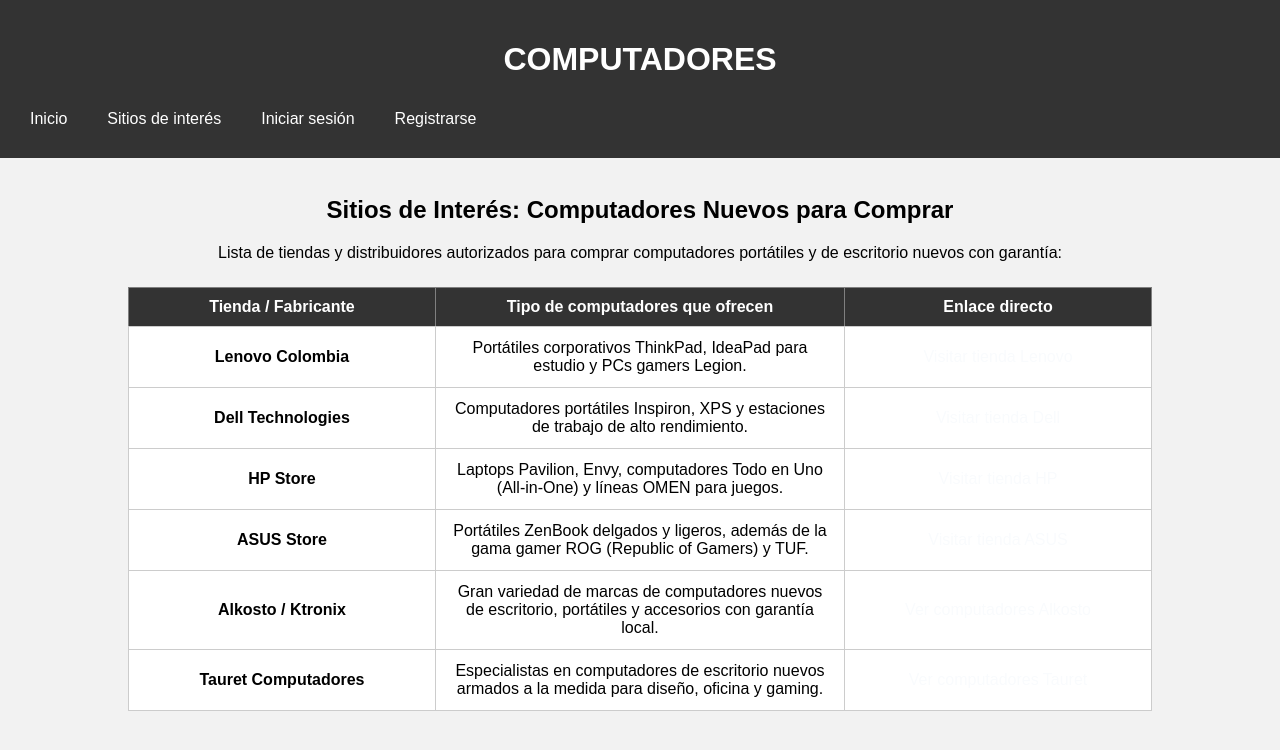
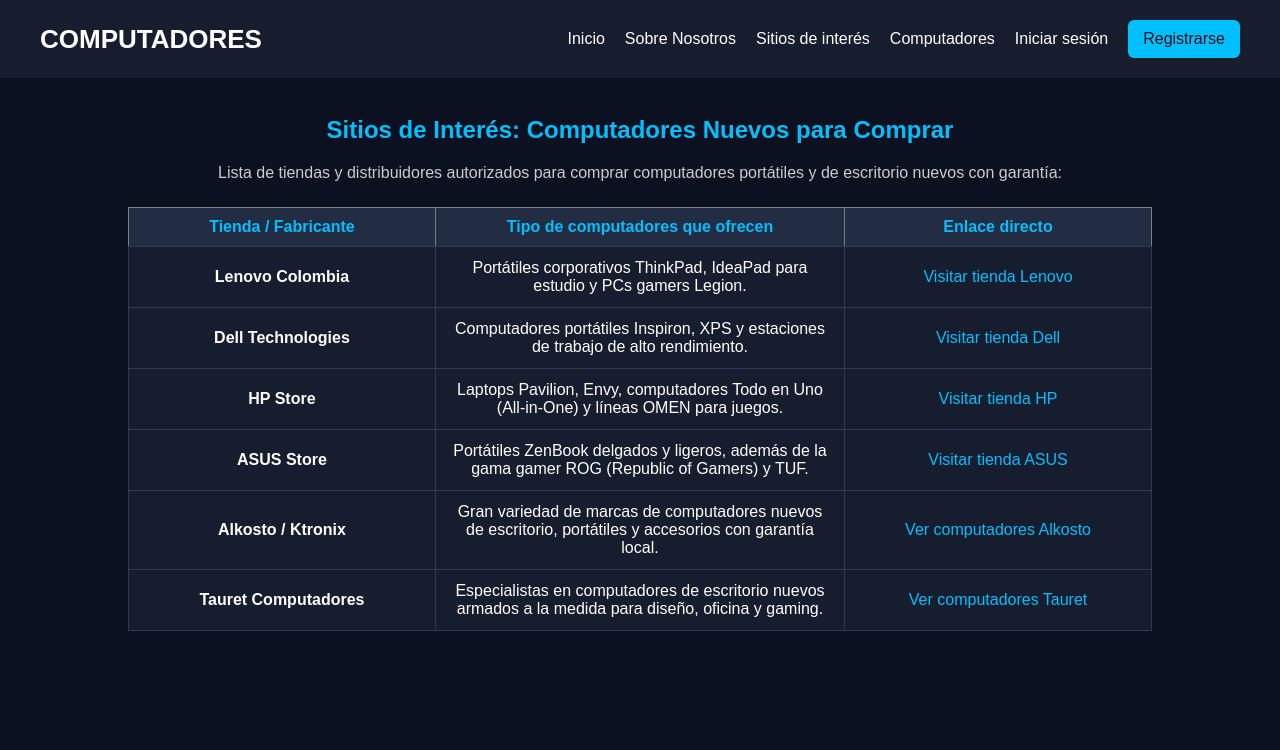
Before and after one commit to CRAZY66cc/LandingPageCSS, a plain HTML site: page sitios.html in a window 1280 px wide. Drawn offline with Linux system fonts and the light colour scheme.

Commit message:
Corrección de navegación y estilos finales de páginas

```diff
--- a/sitios.html
+++ b/sitios.html
@@ -17,9 +17,11 @@
 
         <nav>
             <a href="index.html">Inicio</a>
+            <a href="index.html">Sobre Nosotros</a>
             <a href="sitios.html">Sitios de interés</a>
+            <a href="computadores.html">Computadores</a>
             <a href="iniciosesion.html">Iniciar sesión</a>
-            <a href="registro.html">Registrarse</a>
+            <a class="registro" href="registro.html">Registrarse</a>
         </nav>
     </header>
 
--- a/sstyles.css
+++ b/sstyles.css
@@ -1,28 +1,38 @@
 body {
-    background-color: #f2f2f2;
-    font-family: Arial;
+    background-color: #0B1120;
+    color: white;
+    font-family: Arial, sans-serif;
     margin: 0;
 }
 
+header {
+    background-color: #161D2E;
+    padding: 20px 40px;
+    display: flex;
+    justify-content: space-between;
+    align-items: center;
+}
 
-header {
-    background-color: #333;
-    color: white;
-    padding: 20px;
-    text-align: center;
+header h1 {
+    margin: 0;
+    font-size: 26px;
 }
 
 nav {
     display: flex;
     align-items: center;
     gap: 20px;
-    flex-wrap: wrap;
 }
 
 nav a {
     color: white;
     text-decoration: none;
-    margin: 10px;
+    white-space: nowrap;
+    transition: 0.3s;
+}
+
+nav a:hover {
+    color: #00BFFF;
 }
 
 nav a.registro {
@@ -30,53 +40,52 @@ nav a.registro {
     color: #0B1120;
     padding: 10px 15px;
     border-radius: 6px;
-    transition: 0.3s;
 }
 
 nav a.registro:hover {
     background-color: white;
-    color: #0B1120;
-}
-
-
-
-hr {
-    border: 0;
-    height: 1px;
-    background-color: #222;
-    width: 90%;
 }
 
 h2, p {
     text-align: center;
 }
 
+h2 {
+    color: #00BFFF;
+}
+
+p {
+    color: #CCCCCC;
+}
+
 table a {
-    color: #f9fbfd;
+    color: #00BFFF;
+    text-decoration: none;
     transition: 0.3s;
-    text-decoration: none;
 }
 
 table a:hover {
-    color: #00BFFF;
+    color: white;
 }
 
 table {
     width: 80%;
     margin: 25px auto;
     border-collapse: collapse;
-    background-color: white;
+    background-color: #161D2E;
+    color: white;
 }
 
 th {
-    background-color: #333;
-    color: white;
+    background-color: #222D43;
+    color: #00BFFF;
     padding: 10px;
 }
 
 td {
-    padding: 10px;
+    padding: 12px;
     text-align: center;
+    border: 1px solid #303B50;
 }
 
 .imagenes {
@@ -85,23 +94,24 @@ td {
     margin: 15px;
 }
 
-td {
-    padding: 12px;
-    text-align: center;
-    border: 1px solid #ccc;
-}
-
 @media screen and (max-width: 768px) {
     header {
         flex-direction: column;
         gap: 20px;
+        padding: 20px;
     }
 
     nav {
+        flex-wrap: wrap;
         justify-content: center;
+        gap: 12px;
     }
 
     table {
         width: 95%;
     }
+
+    td, th {
+        padding: 6px;
+    }
 }
```
Also changed, not shown: iniciosesion.html (+3 -1 lines), registro.html (+3 -1 lines).
